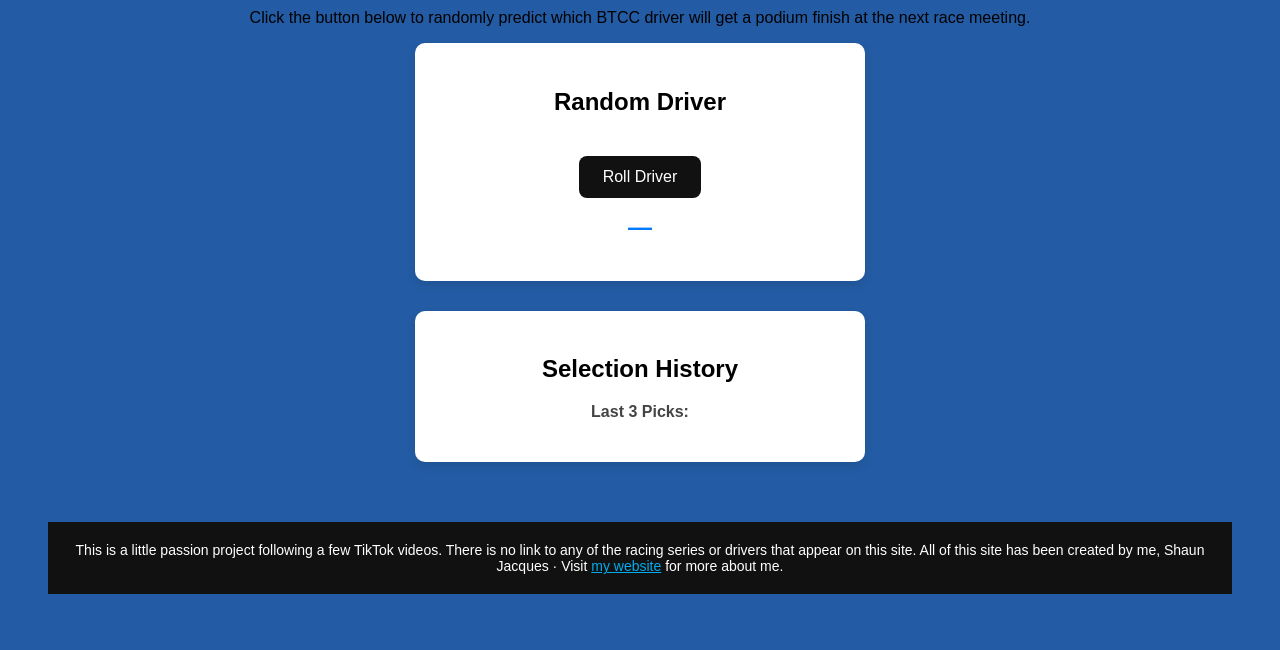
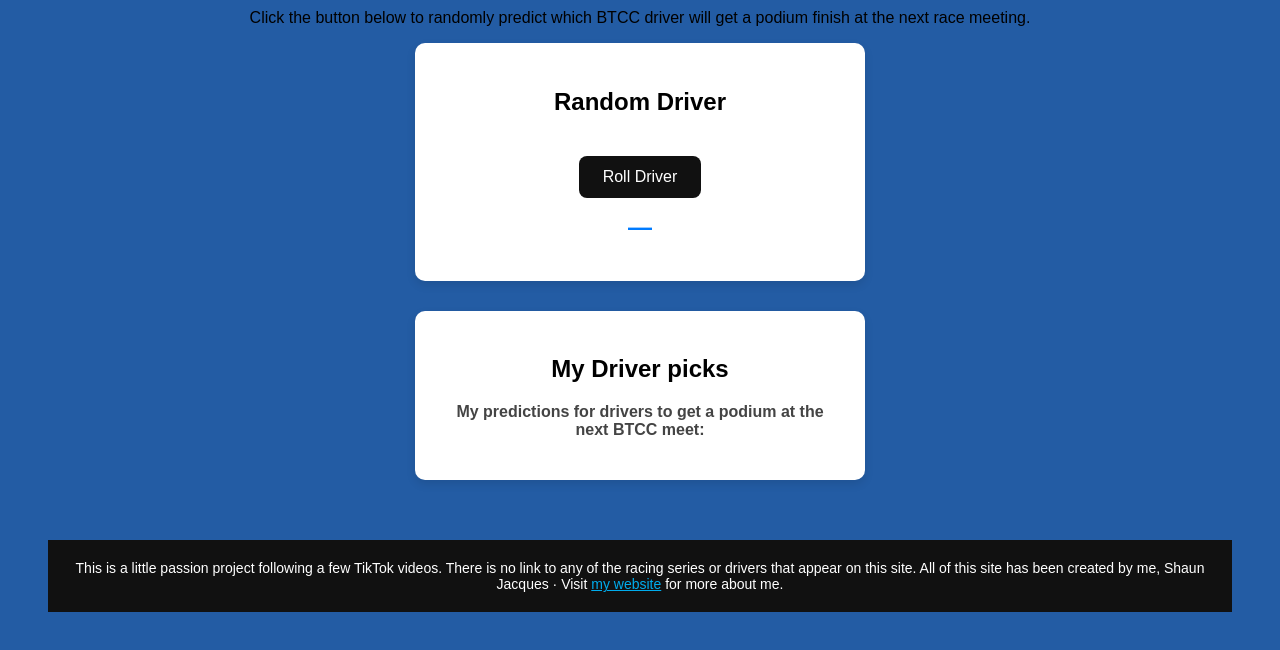
Before and after one commit to ShaunJayx/RollForRacing, a plain HTML site: page BTCC.html in a window 1280 px wide. Shown: the part 294-944 px from the top of the page. Drawn offline with Linux system fonts and the light colour scheme.

Commit message:
Update BTCC.html

```diff
--- a/BTCC.html
+++ b/BTCC.html
@@ -83,9 +83,9 @@
   </div>
 
   <div class="section">
-    <h2>Selection History</h2>
+    <h2>My Driver picks</h2>
     <div class="history">
-      <strong>Last 3 Picks:</strong>
+      <strong>My predictions for drivers to get a podium at the next BTCC meet:</strong>
       <ul id="driverHistory"></ul>
     </div>
   </div>
```
